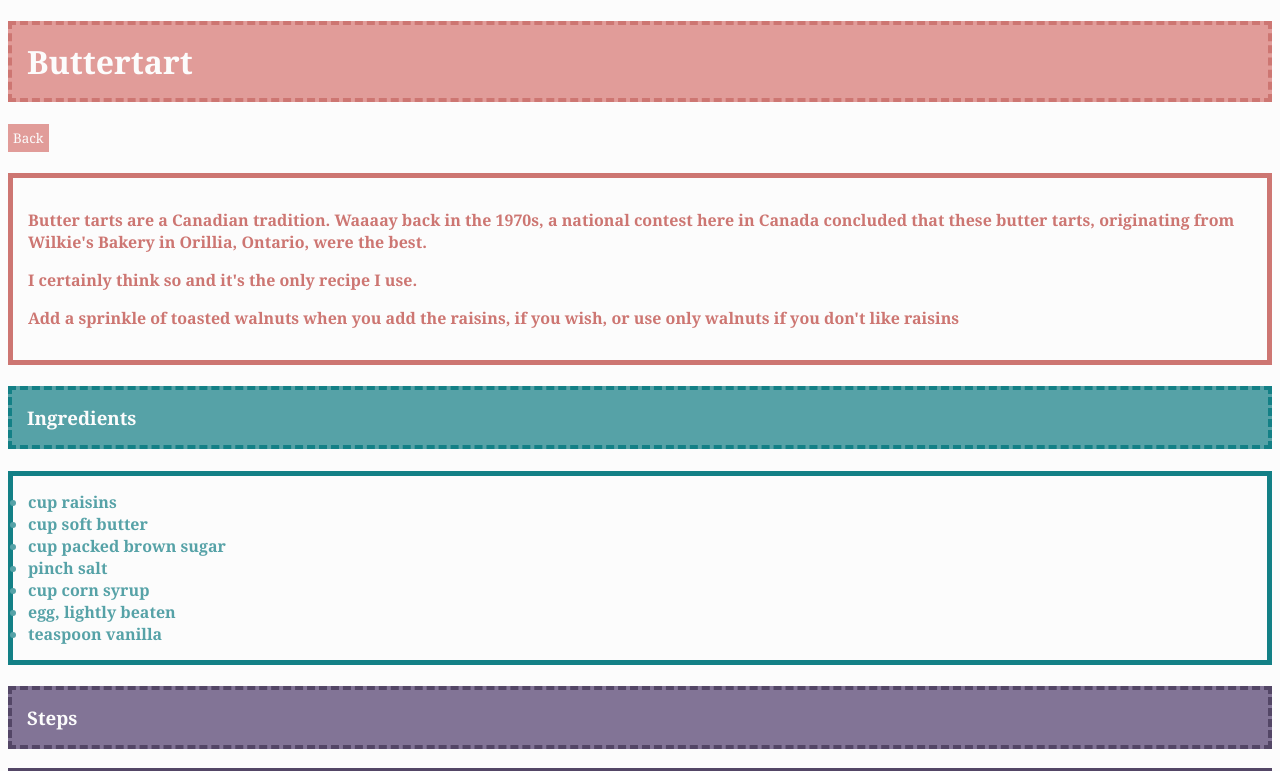
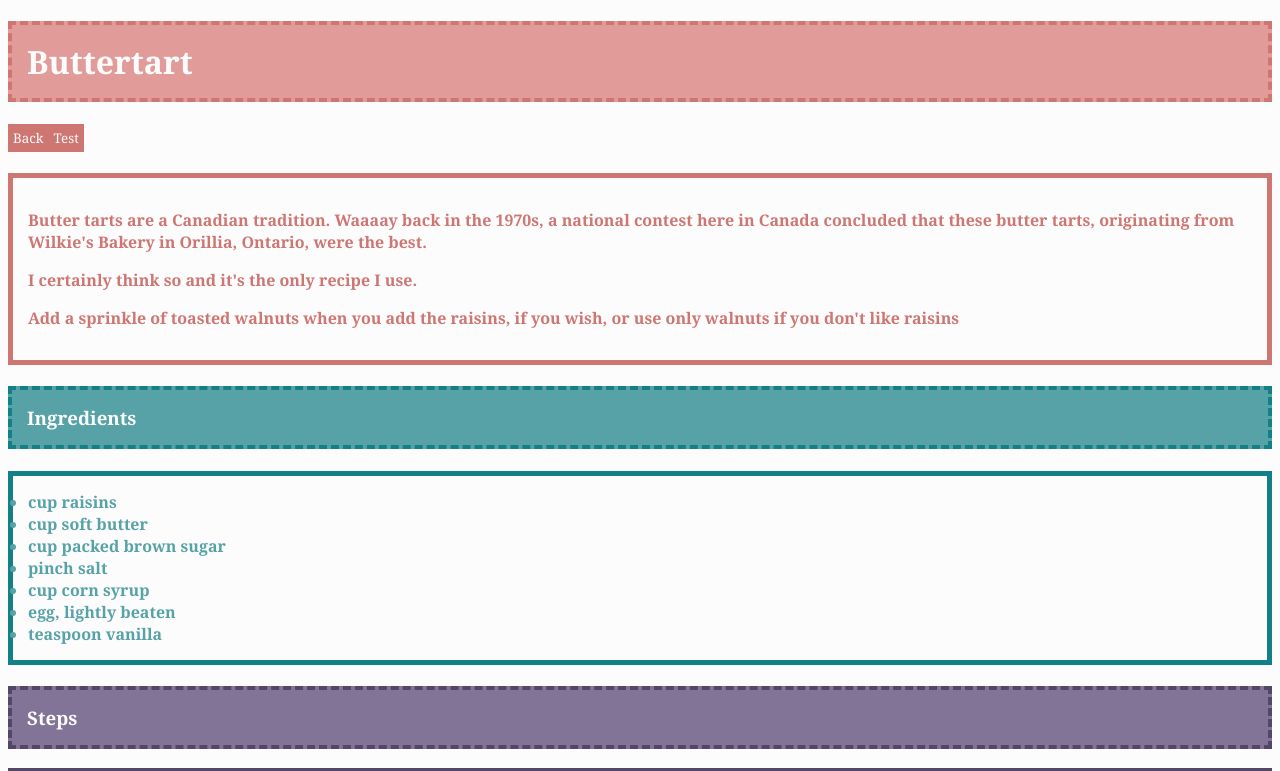
Before and after one commit to Etoilaria/Recipes-Website, a plain HTML site: page Odin-Recipes/buttertart.html in a window 1280 px wide. Shown: the top 771 px of the page. Drawn offline with Linux system fonts and the light colour scheme.

Commit message:
Hover and Fixes
- Properly used flexbox for the buttertart buttons
- Now able to make more buttons
- Added hover to the buttons

#Tried using an id instead of a class as the buttons selector, can change later if necessary
#Added a test button

```diff
--- a/Odin-Recipes/buttertart.html
+++ b/Odin-Recipes/buttertart.html
@@ -11,9 +11,12 @@
 <body>
     <h1 class="title">Buttertart</h1>
 
-    <div class="button">
+    <div id="button">
         <a href="file:///Users/VirayHome/Desktop/The%20Odin%20Project/My%20Websites/Odin-Recipes/index.html">
-            <button class="backbutton">Back</button>
+            <button>Back</button>
+        </a>
+        <a href="https://youtu.be/dQw4w9WgXcQ">
+            <button>Test</button>
         </a>
     </div>
 
--- a/Odin-Recipes/buttertartstyles.css
+++ b/Odin-Recipes/buttertartstyles.css
@@ -10,17 +10,20 @@
     height: auto;
     padding: 15px;
 }
-
-.backbutton {
-    background-color: #e19c99;
+#button{
+    display: flex;
+}
+#button button {
+    background-color: #CD7672;
     color: #fcfcfc;
     border: #fcfcfc;
     padding:5px;
     text-align: center;
     width: auto;
+    flex:1;
 }
-.backbutton:hover {
-    background-color: #f0b9b7;
+#button button:hover {
+    background-color: #e19c99;
 }
 
 .headerlist {
```
